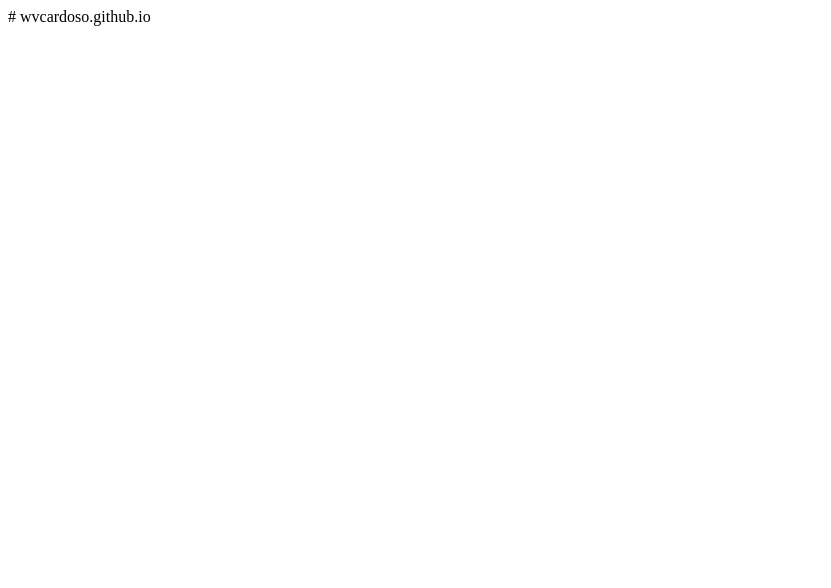
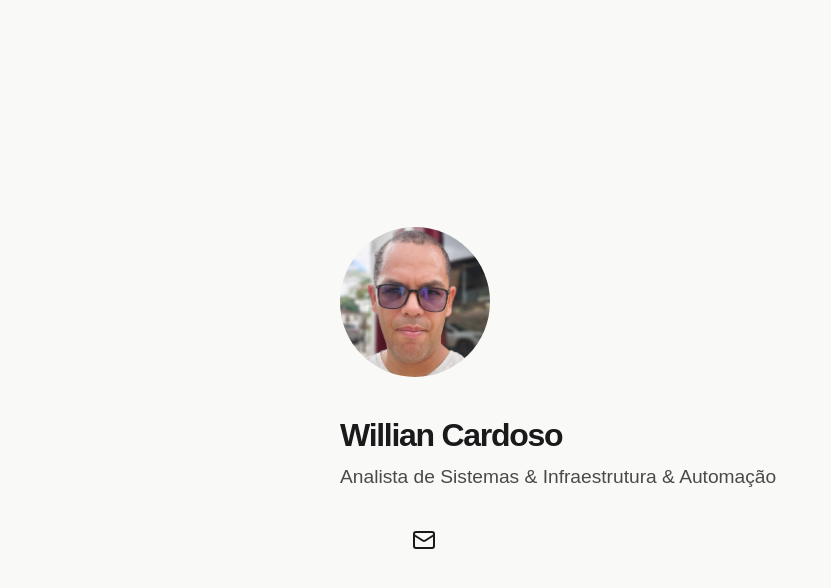
Before and after one commit to wvcardoso/wvcardoso.github.io, a plain HTML site: page index.html in a window 1280 px wide. Shown: the whole page, without its empty margins (0-831 px from the left). Drawn offline with nearby package versions, Linux system fonts and the light colour scheme.

Commit message:
pagina index

```diff
--- a/index.html
+++ b/index.html
@@ -1 +1,38 @@
-# wvcardoso.github.io
+<!DOCTYPE html>
+<html lang="pt-br">
+<head>
+    <meta charset="UTF-8">
+    <meta name="viewport" content="width=device-width, initial-scale=1.0">
+    <title>Willian Cardoso | SysAdmin</title>
+    <link rel="stylesheet" href="style.css">
+    <link href="https://fonts.googleapis.com/css2?family=Inter:wght@400;700;800&display=swap" rel="stylesheet">
+    <script src="https://unpkg.com/lucide@latest"></script>
+</head>
+<body>
+
+    <main class="container">
+        <header class="profile-section">
+            <div class="avatar-wrapper">
+                <img src="foto.png" alt="Foto de Perfil" class="avatar">
+            </div>
+
+            <h1 class="name">Willian Cardoso</h1>
+            <p class="headline">Analista de Sistemas & Infraestrutura & Automação</p>
+
+            <div class="social-links">
+                <a href="https://www.linkedin.com/in/wvcardoso/" class="icon-item"><i data-lucide="linkedin"></i></a>
+                <a href="https://www.instagram.com/wvcardoso2021/" class="icon-item"><i data-lucide="instagram"></i></a>
+                <a href="https://github.com/wvcardoso" class="icon-item"><i data-lucide="github"></i></a>
+                <a href="maito:wvcardoso@gmail.com" class="icon-item"><i data-lucide="mail"></i></a>
+            </div>
+            <br>
+
+
+        </header>
+    </main>
+
+    <script>
+        lucide.createIcons();
+    </script>
+</body>
+</html>
--- /dev/null
+++ b/style.css
@@ -0,0 +1,91 @@
+/* Estilo fiel à referência: Fundo claro e foco no conteúdo */
+:root {
+    --bg-color: #f9f9f7; /* Tom off-white idêntico ao anexo */
+    --text-main: #1a1a1b;
+    --text-sub: #4a4a4a;
+}
+
+* {
+    margin: 0;
+    padding: 0;
+    box-sizing: border-box;
+}
+
+body {
+    background-color: var(--bg-color);
+    /*font-family: 'Inter', sans-serif;
+    font-family: 'Roboto', sans-serif;
+    font-family: 'Montserrat', sans-serif;
+    font-family: 'Open Sans', sans-serif;*/
+    font-family: 'Poppins', sans-serif;
+    color: var(--text-main);
+    display: flex;
+    align-items: center;
+    justify-content: center;
+    min-height: 100vh;
+    padding: 40px;
+}
+
+.container {
+    width: 100%;
+    max-width: 600px; /* Alinhamento centralizado com respiro lateral */
+}
+
+/* Foto de Perfil */
+.avatar-wrapper {
+    width: 150px;
+    height: 150px;
+    margin-bottom: 40px;
+}
+
+.avatar {
+    width: 100%;
+    height: 100%;
+    border-radius: 50%;
+    object-fit: cover;
+}
+
+/* Tipografia Robusta */
+.name {
+    font-size: 2rem; /* Tamanho grande conforme imagem */
+    font-weight: 800;
+    letter-spacing: -0.04em;
+    margin-bottom: 12px;
+}
+
+.headline {
+    font-size: 1.2rem;
+    color: var(--text-sub);
+    font-weight: 400;
+    margin-bottom: 40px;
+}
+
+/* Ícones Sociais Puros */
+.social-links {
+    display: flex;
+    gap: 24px; /* Espaçamento generoso entre os ícones */
+}
+
+.icon-item {
+    color: var(--text-main);
+    text-decoration: none;
+    transition: opacity 0.2s ease;
+}
+
+.icon-item:hover {
+    opacity: 0.6;
+}
+
+/* Ajuste de tamanho dos ícones Lucide */
+.icon-item i {
+    width: 24px;
+    height: 24px;
+    stroke-width: 2.5px; /* Deixa o ícone levemente mais grosso e legível */
+}
+
+/* Responsividade para telas menores */
+@media (max-width: 480px) {
+    .name {
+        font-size: 2.2rem;
+    }
+}
```
Also changed, not shown: foto.png (added).
